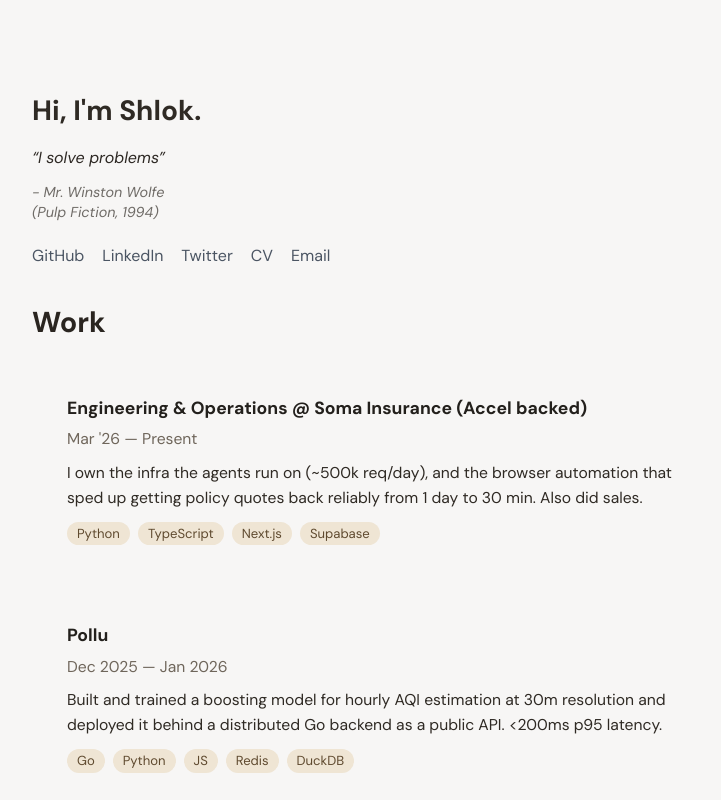
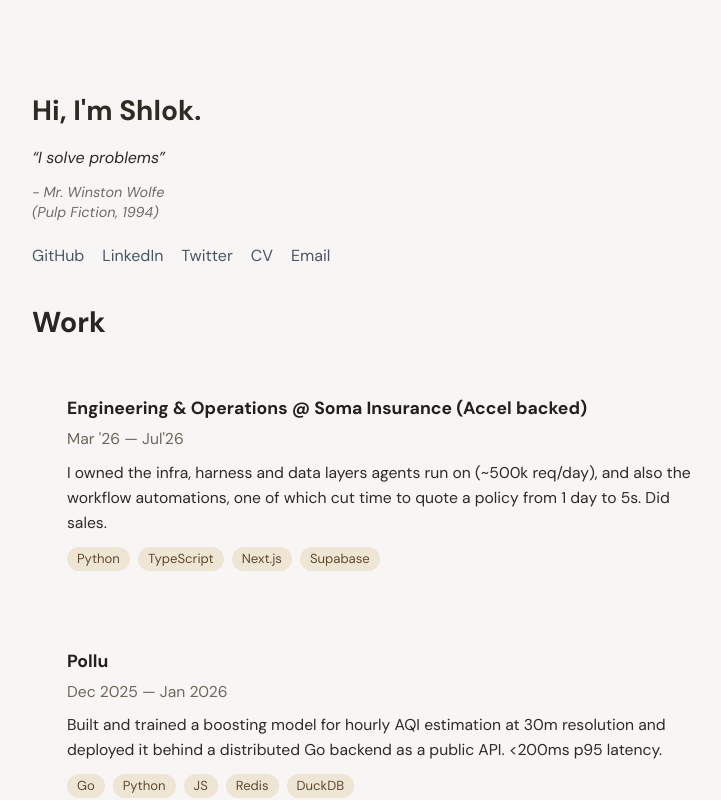
Before and after one commit to shlokjain2031/shloks-edge, a React (Vite) app: page / in a window 1280 px wide. Shown: the top 800 px of the page, without its empty margins (256-977 px from the left). Built offline with nearby package versions, Linux system fonts and the light colour scheme.

Commit message:
Update App.tsx

```diff
--- a/src/App.tsx
+++ b/src/App.tsx
@@ -23,9 +23,9 @@ const emailAddress = 'jainshlok20@gmail.com'
 const work: WorkItem[] = [
   {
     title: 'Engineering & Operations @ Soma Insurance (Accel backed)',
-    period: "Mar '26 — Present",
+    period: "Mar '26 — Jul'26",
     description:
-      'I own the infra the agents run on (~500k req/day), and the browser automation that sped up getting policy quotes back reliably from 1 day to 30 min. Also did sales.',
+      'I owned the infra, harness and data layers agents run on (~500k req/day), and also the workflow automations, one of which cut time to quote a policy from 1 day to 5s. Did sales.',
     href: 'https://www.somainsure.com/',
     tech: ['Python', 'TypeScript', 'Next.js', 'Supabase'],
   },
```
